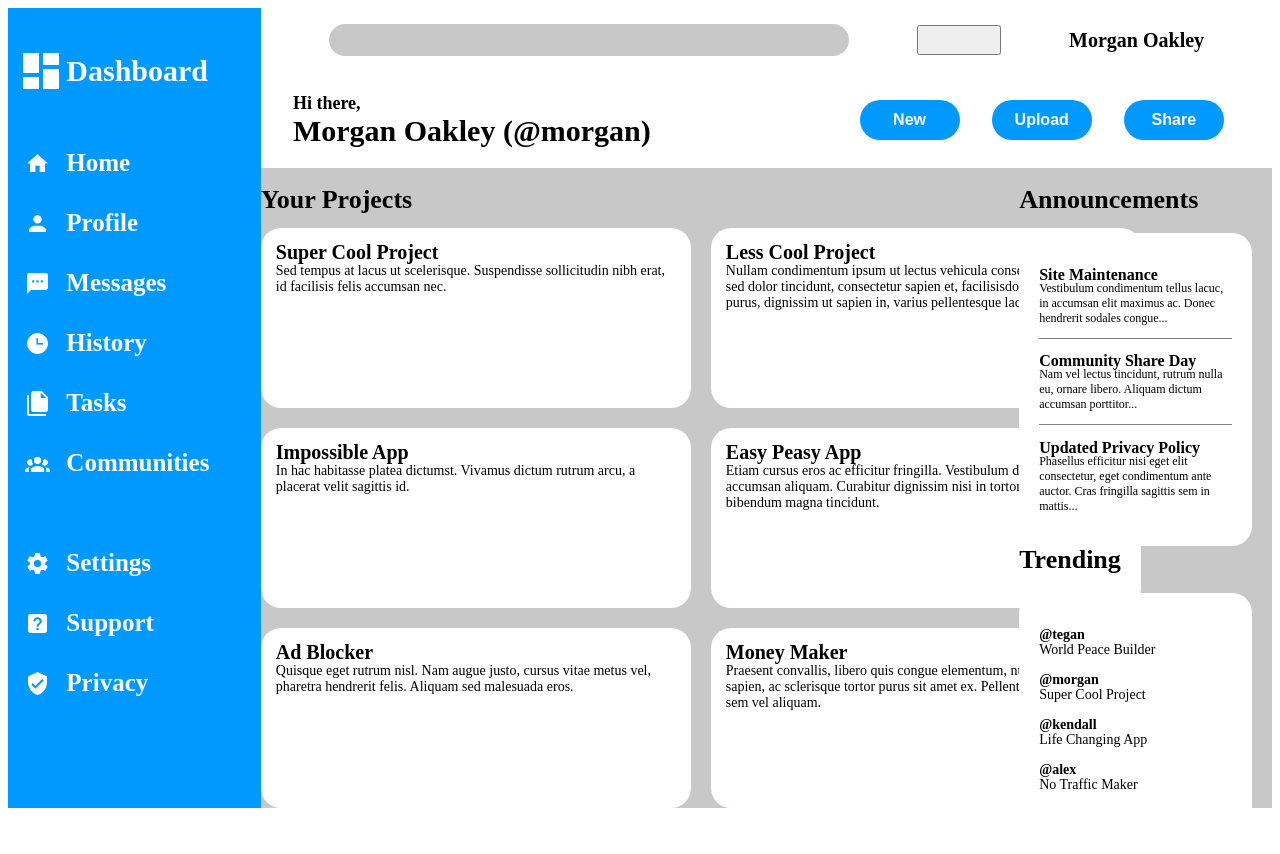
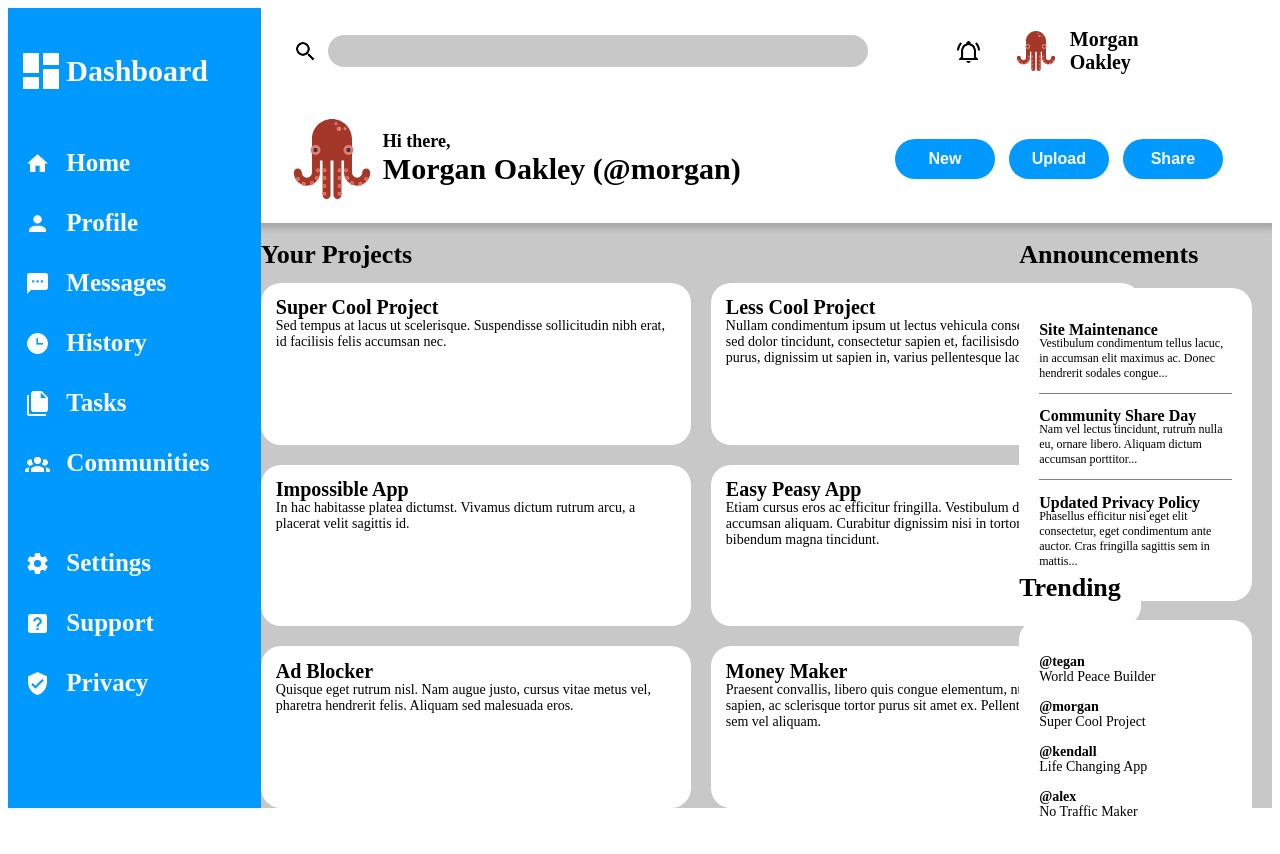
Before and after one commit to tylermoroz/admin-dashboard, a plain HTML site: page index.html in a window 1280 px wide. Before the commit the page ends 827 px from the top, so only its background shows below. Drawn offline with Linux system fonts and the light colour scheme.

Commit message:
Adjust header grids and add header img icons.

```diff
--- a/index.html
+++ b/index.html
@@ -13,11 +13,14 @@
 
         <div class="header">
             <div class="header-row-1">
-                <input type="text">
-                <button></button>
+                <img src="magnify.png" alt="search" class="search-icon">
+                <input type="text" class="search-bar">
+                <img src="bell-ring-outline.png" alt="notifications" class="notifications">
+                <img src="octopus-svgrepo-com.svg" alt="octopus" class="avatar">
                 <p>Morgan Oakley</p>
             </div>
             <div class="header-row-2">
+                <img src="octopus-svgrepo-com.svg" alt="octopus" class="avatar">
                 <p>Hi there, <br> <span>Morgan Oakley (@morgan)</span></p>
                 <div class="buttons">
                     <button>New</button>
--- a/style.css
+++ b/style.css
@@ -12,39 +12,61 @@
     display: grid;
     grid-template-rows: 1fr 1.5fr;
     background-color: white;
+    box-shadow: 0 0 7px 5px rgba(133, 133, 133, 0.541);
+    clip-path: inset(0px 0px -25px 0px);
 }
 
 .header .header-row-1 {
     display: grid;
-    grid-template-areas:
-        ". search search search search search . button . name";
+    grid-template-columns: repeat(15, 1fr);
+    grid-row: 1 / 2;
     align-items: center;
 }
 
 .header .header-row-1 input {
-    grid-area: search;
     height: 30px;
+    grid-column: 2 / 10;
     border: none;
     border-radius: 100px;
     background-color:rgba(180, 181, 182, 0.733);
 }
 
-.header .header-row-1 button {
-    grid-area: button;
-    height: 30px;
+.header .header-row-1 .search-icon {
+    height: 25px;
+    justify-self: end;
+    padding-right: 10px;
+}
+
+.header .header-row-1 .notifications {
+    height: 25px;
+    grid-column: 11 / 12;
+    justify-self: center;
+}
+
+.header .header-row-1 .avatar {
+    height: 40px;
+    justify-self: center;
 }
 
 .header .header-row-1 p {
-    grid-area: name;
     font-size: 20px;
     font-weight: 600;
+    grid-column: 13 / 15;
+    justify-self: center;
 }
 
 .header .header-row-2 {
     display: grid;
+    grid-row: 2 / 3;
     grid-template-areas:
-        ". intro intro intro . . . buttons buttons buttons .";
-        align-items: center;
+        ". avatar intro intro intro intro . . . buttons buttons . .";
+    align-items: center;
+}
+
+.header .header-row-2 .avatar {
+    grid-area: avatar;
+    height: 80px;
+    justify-self: center;
 }
 
 .header .header-row-2 p {
```
Also changed, not shown: bell-ring-outline.png (added), magnify.png (added), octopus-svgrepo-com.svg (added).
